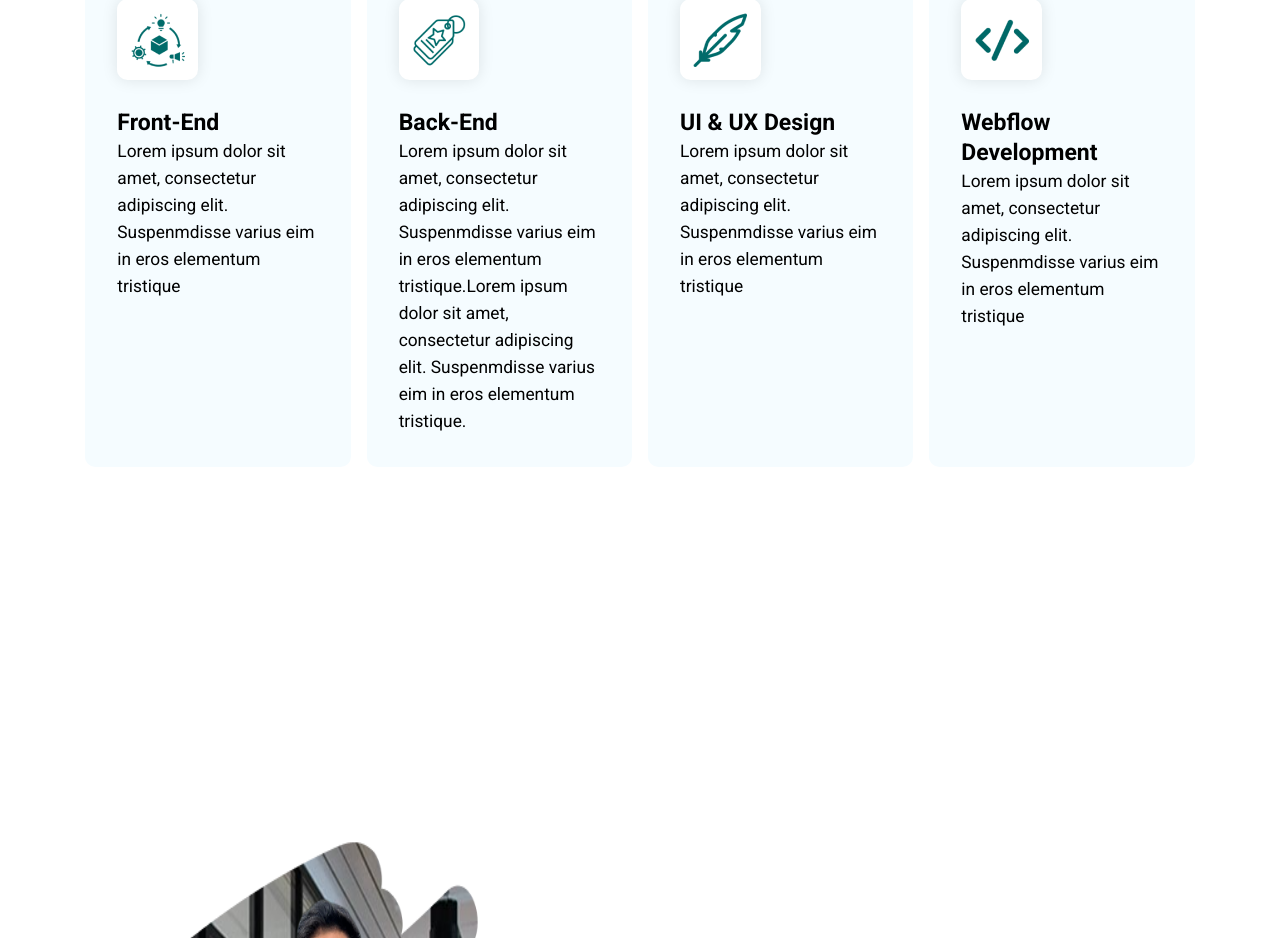
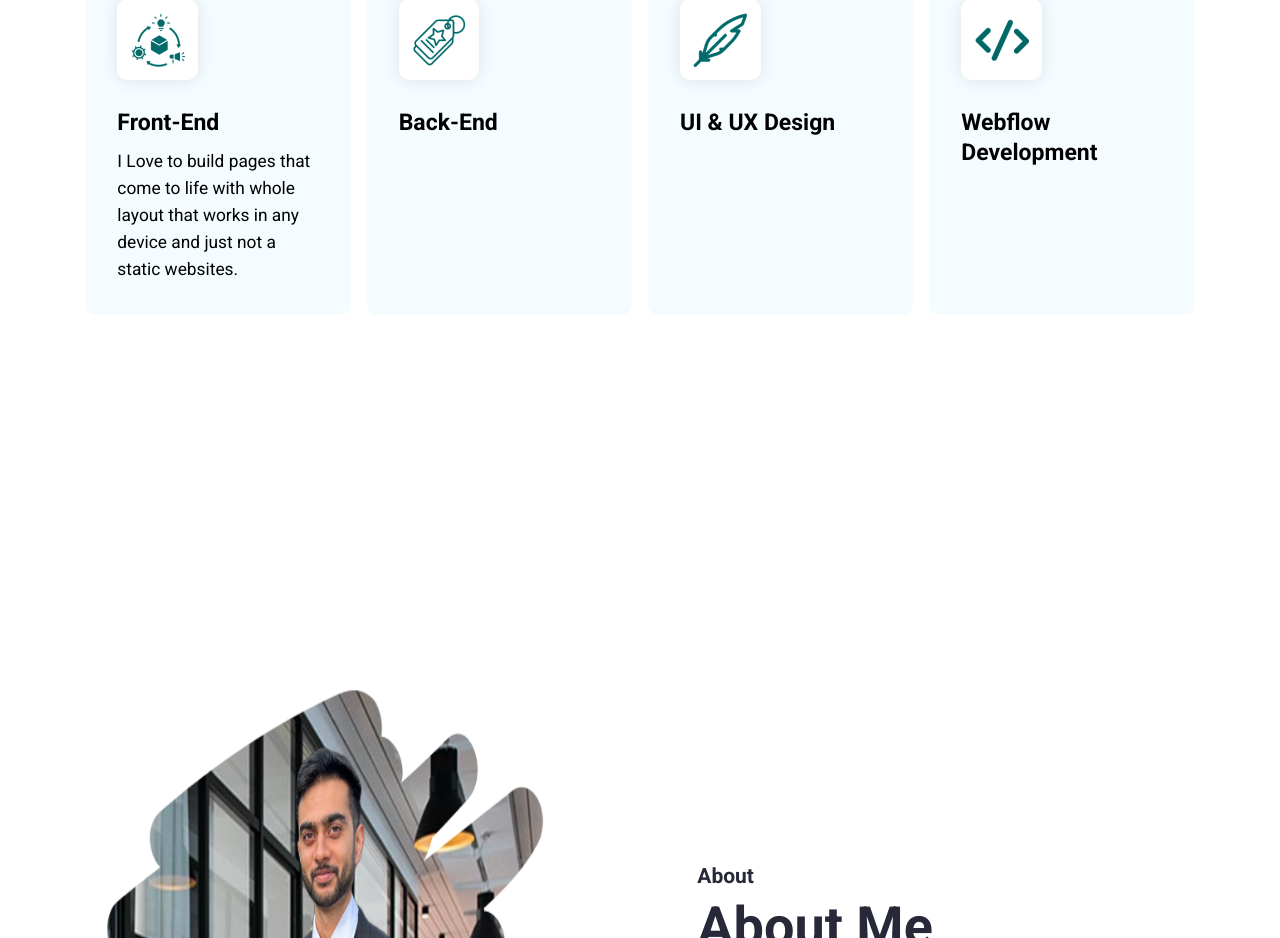
Before and after one commit to Part-h/Portfolio, a React (Create React App) app: page / in a window 1280 px wide. Shown: the part 993-1931 px from the top of the page. Built offline with nearby package versions, Linux system fonts and the light colour scheme.

Commit message:
skills content change

```diff
--- a/src/App.css
+++ b/src/App.css
@@ -264,6 +264,7 @@
   box-shadow: 0 0 16px 0 rgba(0, 0, 0, 0.1);
 }
 .skills--section--description {
+  margin-top: 10px;
   color: var(--black);
   font-size: 21.3px;
   font-style: normal;
--- a/src/data/index.json
+++ b/src/data/index.json
@@ -4,25 +4,25 @@
         "id": "1",
         "src": "./img/product-chain-1.png",
         "title": "Front-End",
-        "description": "Lorem ipsum dolor sit amet, consectetur adipiscing elit. Suspenmdisse varius eim in eros elementum tristique"
+        "description": "I Love to build pages that come to life with whole layout that works in any device and just not a static websites."
       },
       {
         "id": "2",
         "src": "./img/tag-1.png",
         "title": "Back-End",
-        "description": "Lorem ipsum dolor sit amet, consectetur adipiscing elit. Suspenmdisse varius eim in eros elementum tristique.Lorem ipsum dolor sit amet, consectetur adipiscing elit. Suspenmdisse varius eim in eros elementum tristique."
+        "description": ""
       },
       {
         "id": "3",
         "src": "./img/feather-pen-2.png",
         "title": "UI & UX Design",
-        "description": "Lorem ipsum dolor sit amet, consectetur adipiscing elit. Suspenmdisse varius eim in eros elementum tristique"
+        "description": ""
       },
       {
         "id": "4",
         "src": "./img/feather-pen-1.png",
         "title": "Webflow Development",
-        "description": "Lorem ipsum dolor sit amet, consectetur adipiscing elit. Suspenmdisse varius eim in eros elementum tristique"
+        "description": ""
       }
     ],
     "portfolio": [
@@ -47,31 +47,5 @@
         "description": "Lorem ipsum dolor sit amet, consectetur adipiscing elit. Suspenmdisse varius eim in eros elementum tristique",
         "link": "View In Github"
       }
-    ],
-    "testimonial": [
-      {
-        "id": "1",
-        "count": "5",
-        "src": "./img/avatar-image.png",
-        "description": "Lorem ipsum dolor sit amet, consectetur adipiscing elit. Suspenmdisse varius eim in eros elementum tristique",
-        "author_name": "Dianne Russel",
-        "author_designation": "Starbucks"
-      },
-      {
-        "id": "2",
-        "count": "5",
-        "src": "./img/avatar-image-1.png",
-        "description": "Lorem ipsum dolor sit amet, consectetur adipiscing elit. Suspenmdisse varius eim in eros elementum tristique",
-        "author_name": "Kristin Watson",
-        "author_designation": "Louis Vuitton"
-      },
-      {
-        "id": "3",
-        "count": "5",
-        "src": "./img/avatar-image-2.png",
-        "description": "Lorem ipsum dolor sit amet, consectetur adipiscing elit. Suspenmdisse varius eim in eros elementum tristique",
-        "author_name": "Kathryn Murphy",
-        "author_designation": "McDonald's"
-      }
     ]
   }
```
